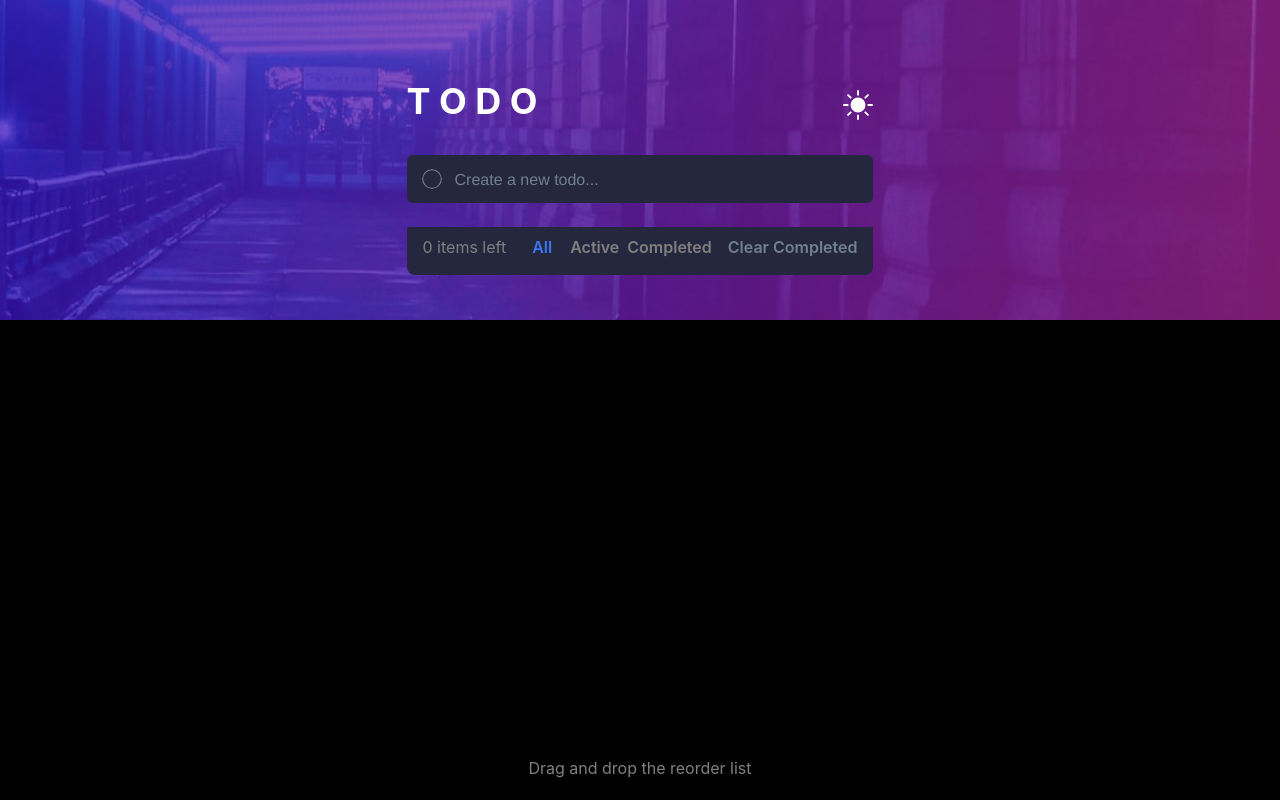
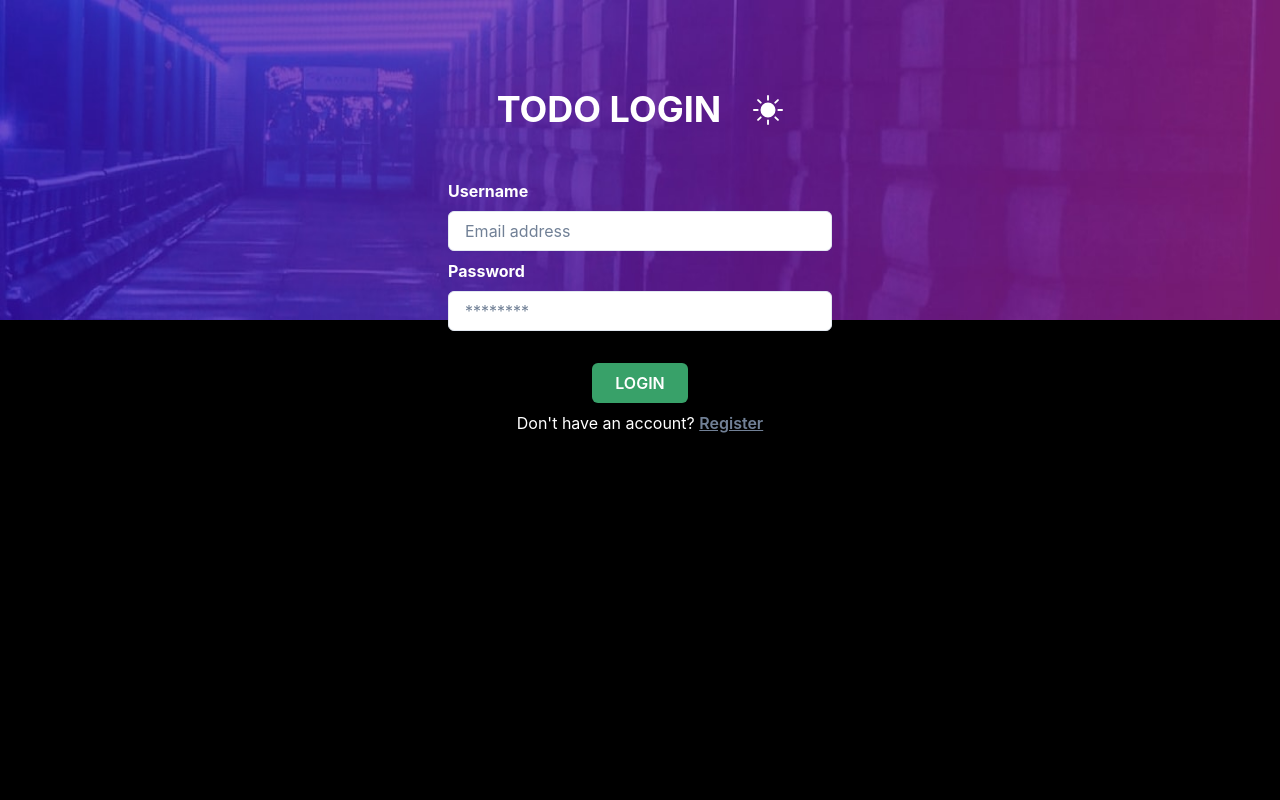
Before and after one commit to praveenmodalavalasa/todo, a Next.js app: page / in a window 1280 px wide. Built offline with nearby package versions, Linux system fonts and the light colour scheme.

Commit message:
LoginPage and RegisterPage

```diff
--- a/package.json
+++ b/package.json
@@ -14,6 +14,7 @@
     "@chakra-ui/react": "^2.8.0",
     "@emotion/react": "^11.11.1",
     "@emotion/styled": "^11.11.0",
+    "firebase": "^10.3.1",
     "framer-motion": "^10.16.4",
     "nanoid": "^4.0.2",
     "next": "13.4.19",
--- /dev/null
+++ b/src/components/LoginPage.js
@@ -0,0 +1,99 @@
+import React from "react";
+import {
+  Box,
+  Heading,
+  Center,
+  Stack,
+  Spacer,
+  Input,
+  Text,
+  Button,
+  Image,
+} from "@chakra-ui/react";
+import { BsFillSunFill, BsFillMoonFill } from "react-icons/bs";
+
+const LoginPage = ({ setPage, setBgColor, image, setImage }) => {
+  return (
+    <>
+      <Box>
+        <Stack>
+          <Image src={image} w="100%" h="40vh" alt="Light Mode" />
+          <Stack justifyContent="center" alignItems="center">
+            <Center mt="-60" mb="10" gap="4">
+              <Heading color="white">TODO LOGIN</Heading>
+              <Spacer />
+              {image === "./Dark.jpg" ? (
+                <BsFillSunFill
+                  onClick={() => {
+                    setImage(
+                      image === "./Dark.jpg" ? "./Light.jpg" : "./Dark.jpg"
+                    );
+                    setBgColor("#E2E8F0");
+                  }}
+                  cursor="pointer"
+                  style={{ color: "white" }}
+                  size={30}
+                />
+              ) : (
+                <BsFillMoonFill
+                  onClick={() => {
+                    setImage(
+                      image === "./Dark.jpg" ? "./Light.jpg" : "./Dark.jpg"
+                    );
+                    setBgColor("black");
+                  }}
+                  cursor="pointer"
+                  style={{ color: "white" }}
+                  size={30}
+                />
+              )}
+            </Center>
+            <Center>
+              <Stack direction="column" w="30vw">
+                <Text
+                  as="b"
+                  textColor={image === "./Dark.jpg" ? "wHite" : "./Dark.jpg"}
+                >
+                  Username
+                </Text>
+                <Input bg="white" placeholder="Email address" w="full" />
+                <Text
+                  as="b"
+                  textColor={image === "./Dark.jpg" ? "wHite" : "./Dark.jpg"}
+                >
+                  Password
+                </Text>
+                <Input bg="white" placeholder="********" w="full" />
+                <Button
+                  w="24"
+                  marginTop="6"
+                  colorScheme="green"
+                  alignSelf="center"
+                  textColor={image === "./Dark.jpg" ? "wHite" : "./Dark.jpg"}
+                >
+                  LOGIN
+                </Button>
+                <Text
+                  textColor={image === "./Dark.jpg" ? "wHite" : "./Dark.jpg"}
+                  textAlign="center"
+                >
+                  Don't have an account?{" "}
+                  <Button
+                    variant="link"
+                    as="u"
+                    cursor="pointer"
+                    onClick={() => setPage("Register")}
+                  >
+                    Register
+                  </Button>
+                </Text>
+              </Stack>
+            </Center>
+          </Stack>
+        </Stack>
+      </Box>
+    </>
+  );
+};
+
+export default LoginPage;
--- /dev/null
+++ b/src/components/Register-Page.js
@@ -0,0 +1,107 @@
+import React from "react";
+import {
+  Box,
+  Heading,
+  Center,
+  Stack,
+  Spacer,
+  Input,
+  Text,
+  Button,
+  Image,
+} from "@chakra-ui/react";
+import { BsFillSunFill, BsFillMoonFill } from "react-icons/bs";
+
+const RegisterPage = ({ setPage, setBgColor, image, setImage }) => {
+  return (
+    <>
+      <Box>
+        <Stack>
+          <Image src={image} w="100%" h="40vh" alt="Light Mode" />
+          <Stack justifyContent="center" alignItems="center">
+            <Center mt="-60" mb="10" gap="4">
+              <Heading color="white">TODO REGISTER</Heading>
+              <Spacer />
+              {image === "./Dark.jpg" ? (
+                <BsFillSunFill
+                  onClick={() => {
+                    setImage(
+                      image === "./Dark.jpg" ? "./Light.jpg" : "./Dark.jpg"
+                    );
+                    setBgColor("#E2E8F0");
+                  }}
+                  cursor="pointer"
+                  style={{ color: "white" }}
+                  size={30}
+                />
+              ) : (
+                <BsFillMoonFill
+                  onClick={() => {
+                    setImage(
+                      image === "./Dark.jpg" ? "./Light.jpg" : "./Dark.jpg"
+                    );
+                    setBgColor("black");
+                  }}
+                  cursor="pointer"
+                  style={{ color: "white" }}
+                  size={30}
+                />
+              )}
+            </Center>
+            <Center>
+              <Stack direction="column" w="30vw">
+                <Text
+                  as="b"
+                  textColor={image === "./Dark.jpg" ? "wHite" : "./Dark.jpg"}
+                >
+                  Email
+                </Text>
+                <Input bg="white" placeholder="Email address" w="full" />
+                <Text
+                  as="b"
+                  textColor={image === "./Dark.jpg" ? "wHite" : "./Dark.jpg"}
+                >
+                  Password
+                </Text>
+                <Input bg="white" placeholder="********" w="full" />
+                <Text
+                  as="b"
+                  textColor={image === "./Dark.jpg" ? "wHite" : "./Dark.jpg"}
+                >
+                  RePassword
+                </Text>
+                <Input bg="white" placeholder="********" w="full" />
+                <Button
+                  w="24"
+                  marginTop="6"
+                  colorScheme="green"
+                  alignSelf="center"
+                  textColor={image === "./Dark.jpg" ? "wHite" : "./Dark.jpg"}
+                >
+                  {" "}
+                  REGISTER
+                </Button>
+                <Text
+                  color={image === "./Dark.jpg" ? "wHite" : "./Dark.jpg"}
+                  textAlign="center"
+                >
+                  Already a user?{" "}
+                  <Button
+                    variant="link"
+                    as="u"
+                    cursor="pointer"
+                    onClick={() => setPage("login")}
+                  >
+                    Login
+                  </Button>
+                </Text>
+              </Stack>
+            </Center>
+          </Stack>
+        </Stack>
+      </Box>
+    </>
+  );
+};
+
+export default RegisterPage;
--- a/src/components/Todo.js
+++ b/src/components/Todo.js
@@ -9,8 +9,9 @@ import {
   Spacer,
   Text,
   VStack,
+  Box,
+  Image,
 } from "@chakra-ui/react";
-import { Box, Image } from "@chakra-ui/react";
 
 import {
   BsCircle,
@@ -23,7 +24,6 @@ import { nanoid } from "nanoid";
 import { Reorder } from "framer-motion";
 
 const Todo = ({ setBgColor }) => {
-  const [image, setImage] = useState("./Dark.jpg");
   const [input, setInput] = useState("");
   const [todos, setTodos] = useState([]);
   const [todosFilter, setTodosFilter] = useState("All");
--- a/src/pages/index.js
+++ b/src/pages/index.js
@@ -1,8 +1,33 @@
 import Todo from "@/components/Todo";
 import { Box } from "@chakra-ui/react";
 import { useState } from "react";
+import LoginPage from "@/components/LoginPage";
+import RegisterPage from "@/components/Register-Page";
+export default function Home() {
+  const [image, setImage] = useState("./Dark.jpg");
+  const [bgcolor, setBgColor] = useState("black");
+  const [page, setPage] = useState("login");
 
-export default function Home() {
-  const [bgcolor, setBgColor] = useState ("black")
-  return <Box bgColor={bgcolor} h="100vh"><Todo setBgColor={setBgColor}/></Box>;
+  return (
+    <Box bgColor={bgcolor} h="100vh">
+      {/* <Todo setBgColor={setBgColor} /> */}
+      {page === "login" ? (
+        <LoginPage
+          bgColor={bgcolor}
+          setBgColor={setBgColor}
+          setPage={setPage}
+          image={image}
+          setImage={setImage}
+        />
+      ) : (
+        <RegisterPage
+          bgColor={bgcolor}
+          setBgColor={setBgColor}
+          setPage={setPage}
+          image={image}
+          setImage={setImage}
+        />
+      )}
+    </Box>
+  );
 }
```
Also changed, not shown: src/components/Firebase-Auth.js (added, +11 -0 lines), 1 other file (tests, documents, lock files or other folders).
